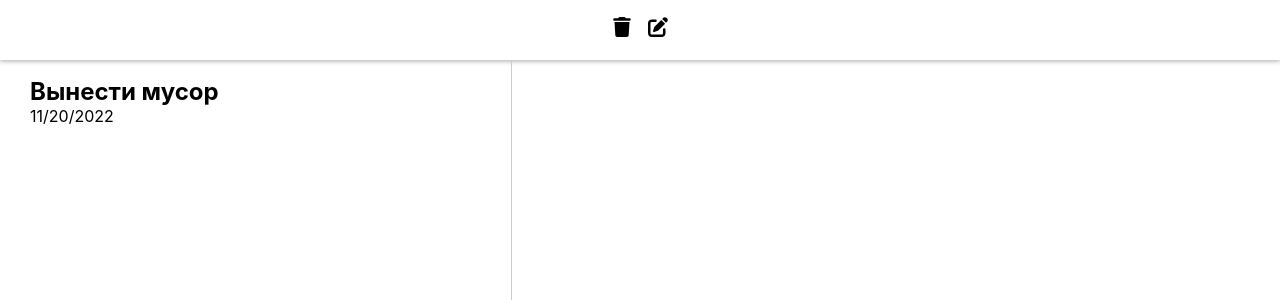
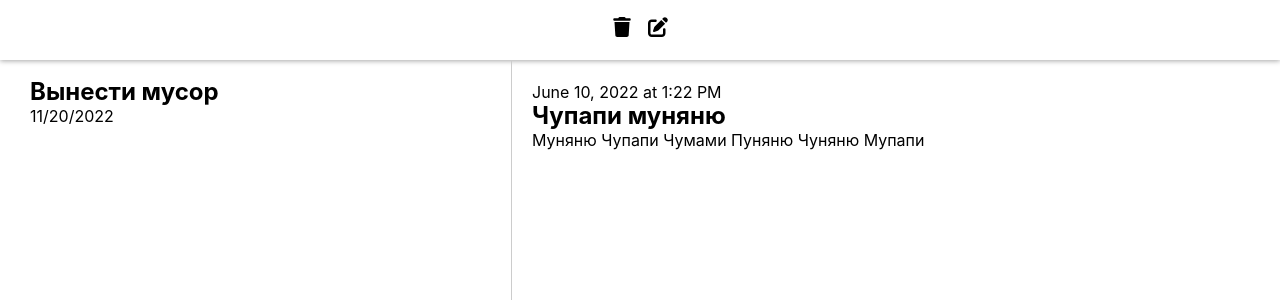
Before and after one commit to Vedek99merin/notes, a React (Vite) app: page / in a window 1280 px wide. Shown: the top 300 px of the page. Built offline with nearby package versions, Linux system fonts and the light colour scheme.

Commit message:
Editor ui

```diff
--- a/src/assets/components/Workspace/Workspace.jsx
+++ b/src/assets/components/Workspace/Workspace.jsx
@@ -1,13 +1,13 @@
+import style from "./Workspace.module.css";
+
 function Workspace() {
   return (
-    <div className="note-editor">
-      <div className="note-editor__date">
-        June 10, 2022 at 1:22 PM
-      </div>
+    <div className={style.editor}>
+      <div className="note-editor__date">June 10, 2022 at 1:22 PM</div>
       <h2>Чупапи муняню</h2>
       <p>Муняню Чупапи Чумами Пуняню Чуняню Мупапи</p>
     </div>
-  )
+  );
 }
 
-export default Workspace
+export default Workspace;
--- /dev/null
+++ b/src/assets/components/Workspace/Workspace.module.css
@@ -0,0 +1,5 @@
+.editor {
+  flex-grow: 1;
+  padding: 20px;
+  color: #000;
+}
```
